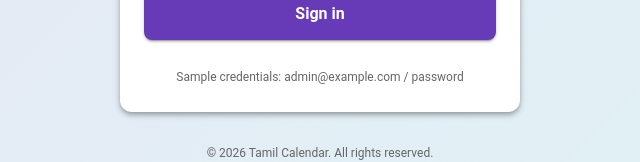
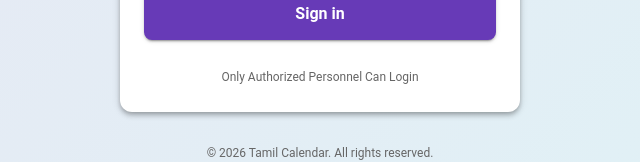
Before and after one commit to VishakEaswar/Tamil_calander_Update, a React (Vite) app: page / in a window 1280 px wide. Shown: the part 543-705 px from the top of the page, without its empty margins (320-960 px from the left). Built offline with nearby package versions, Linux system fonts and the light colour scheme.

Commit message:
commit-3

```diff
--- a/src/components/LoginPage.jsx
+++ b/src/components/LoginPage.jsx
@@ -248,7 +248,7 @@ const LoginPage = ({ onLogin }) => {
               {/* Sample login credentials hint */}
               <Box sx={{ mt: 3, textAlign: 'center' }}>
                 <Typography variant="caption" color="textSecondary">
-                  Sample credentials: admin@example.com / password
+                 Only Authorized Personnel Can Login
                 </Typography>
               </Box>
             </Box>
```
Also changed, not shown: public/logo.png (added).
